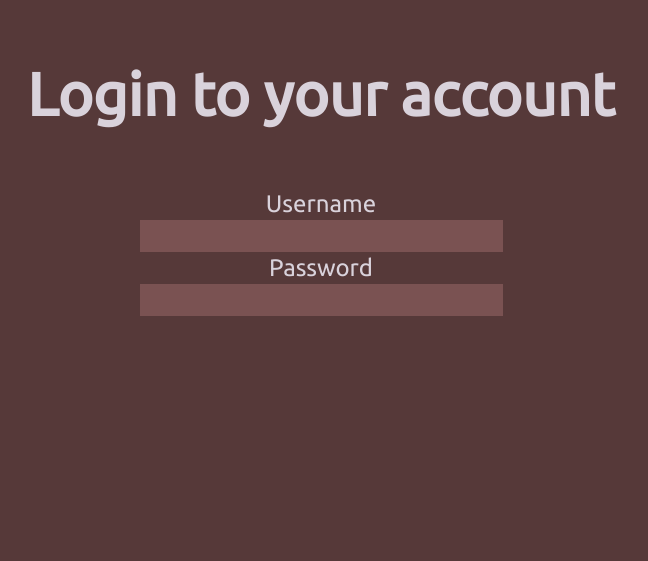
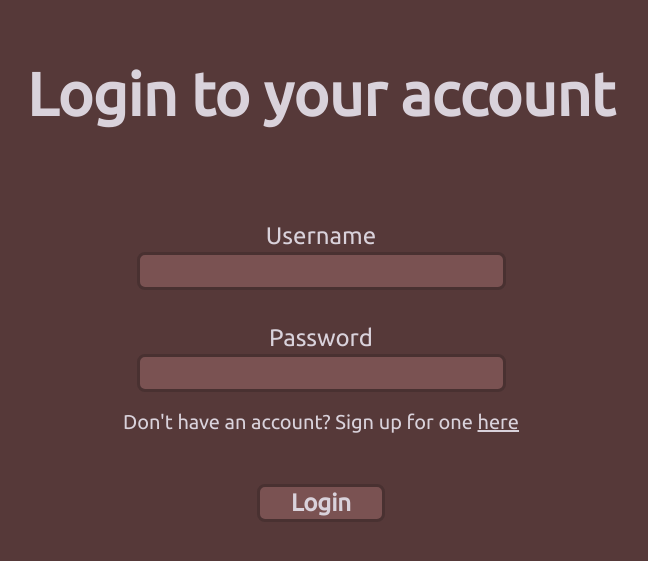
Before and after one commit to meldevelopsthings/clairvoyance, a PHP site: page /login.html in a window 1280 px wide. Shown: the top 561 px of the page, without its empty margins (319-967 px from the left). Run offline with PHP 8.4, Linux system fonts and the light colour scheme.

Commit message:
old version to revert to

```diff
--- a/src/login.html
+++ b/src/login.html
@@ -7,19 +7,27 @@
     <title>Login</title>
 </head>
 <body>
-    <div class="my-8 p-8">
+    <div class="my-8 py-8">
         <h1 class="text-text-500 text-6xl w-full lg:w-[65%] m-auto text-center font-default font-bold">Login to your account</h1>
     </div>
-    <div>
+    <div class="py-8">
         <form class="text-text-500 text-2xl text-center font-default">
             <label for="Username">Username</label><br>
-            <input class="bg-inner-500" type="text" id="username" name="username"><br>
+            <input class="bg-inner-500 border-solid border-3 rounded-lg border-border-500" type="text" id="username" name="username"><br>
         </form>
     </div>
     <div>
         <form class="text-text-500 text-2xl text-center font-default">
             <label for="Password">Password</label><br>
-            <input class="bg-inner-500" type="text" id="paddword" name="password"><br>
+            <input class="bg-inner-500 border-solid border-3 rounded-lg border-border-500" type="text" id="password" name="password"><br>
+        </form>
+    </div>
+    <div class="py-4">
+        <h4 class="text-text-500 text-xl text-center font-default">Don't have an account? Sign up for one <u>here</u></h4>
+    </div>
+    <div class="my-8 w-60 lg:w-[10%] m-auto text-center">
+        <form class="text-text-500 font-default text-2xl font-bold bg-inner-500 border-solid border-3 rounded-lg border-border-500" action="./index.html">
+            <input type="submit" value="Login">
         </form>
     </div>
 </body>
--- a/src/output.css
+++ b/src/output.css
@@ -559,11 +559,35 @@
   .table {
     display: table;
   }
+  .w-24 {
+    width: calc(var(--spacing) * 24);
+  }
+  .w-50 {
+    width: calc(var(--spacing) * 50);
+  }
+  .w-60 {
+    width: calc(var(--spacing) * 60);
+  }
+  .w-100 {
+    width: calc(var(--spacing) * 100);
+  }
+  .w-\[24\] {
+    width: 24;
+  }
   .w-fit {
     width: fit-content;
   }
   .w-full {
     width: 100%;
+  }
+  .w-md {
+    width: var(--container-md);
+  }
+  .w-min {
+    width: min-content;
+  }
+  .w-xs {
+    width: var(--container-xs);
   }
   .border-collapse {
     border-collapse: collapse;
@@ -580,9 +604,30 @@
   .overflow-hidden {
     overflow: hidden;
   }
+  .rounded-lg {
+    border-radius: var(--radius-lg);
+  }
+  .rounded-md {
+    border-radius: var(--radius-md);
+  }
   .border {
     border-style: var(--tw-border-style);
     border-width: 1px;
+  }
+  .border-3 {
+    border-style: var(--tw-border-style);
+    border-width: 3px;
+  }
+  .border-4 {
+    border-style: var(--tw-border-style);
+    border-width: 4px;
+  }
+  .border-solid {
+    --tw-border-style: solid;
+    border-style: solid;
+  }
+  .border-border-500 {
+    border-color: var(--color-border-500);
   }
   .bg-border-500 {
     background-color: var(--color-border-500);
@@ -593,47 +638,23 @@
   .p-0 {
     padding: calc(var(--spacing) * 0);
   }
+  .p-4 {
+    padding: calc(var(--spacing) * 4);
+  }
   .p-8 {
     padding: calc(var(--spacing) * 8);
-  }
-  .px-15 {
-    padding-inline: calc(var(--spacing) * 15);
   }
   .px-16 {
     padding-inline: calc(var(--spacing) * 16);
   }
-  .px-50 {
-    padding-inline: calc(var(--spacing) * 50);
+  .py-4 {
+    padding-block: calc(var(--spacing) * 4);
   }
-  .px-70 {
-    padding-inline: calc(var(--spacing) * 70);
-  }
-  .px-75 {
-    padding-inline: calc(var(--spacing) * 75);
-  }
-  .px-80 {
-    padding-inline: calc(var(--spacing) * 80);
-  }
-  .px-82 {
-    padding-inline: calc(var(--spacing) * 82);
-  }
-  .px-85 {
-    padding-inline: calc(var(--spacing) * 85);
-  }
-  .px-90 {
-    padding-inline: calc(var(--spacing) * 90);
-  }
-  .px-115 {
-    padding-inline: calc(var(--spacing) * 115);
-  }
-  .px-200 {
-    padding-inline: calc(var(--spacing) * 200);
+  .py-8 {
+    padding-block: calc(var(--spacing) * 8);
   }
   .py-14 {
     padding-block: calc(var(--spacing) * 14);
-  }
-  .py-50 {
-    padding-block: calc(var(--spacing) * 50);
   }
   .text-center {
     text-align: center;
@@ -649,16 +670,9 @@
     font-size: var(--text-6xl);
     line-height: var(--tw-leading, var(--text-6xl--line-height));
   }
-  .text-7xl {
-    font-size: var(--text-7xl);
-    line-height: var(--tw-leading, var(--text-7xl--line-height));
-  }
-  .text-9xl {
-    font-size: var(--text-9xl);
-    line-height: var(--tw-leading, var(--text-9xl--line-height));
-  }
-  .text-\[100px\] {
-    font-size: 100px;
+  .text-xl {
+    font-size: var(--text-xl);
+    line-height: var(--tw-leading, var(--text-xl--line-height));
   }
   .font-bold {
     --tw-font-weight: var(--font-weight-bold);
@@ -684,6 +698,51 @@
   .active\:bg-inner-500 {
     &:active {
       background-color: var(--color-inner-500);
+    }
+  }
+  .md\:w-\[10\%\] {
+    @media (width >= 48rem) {
+      width: 10%;
+    }
+  }
+  .md\:w-\[15\%\] {
+    @media (width >= 48rem) {
+      width: 15%;
+    }
+  }
+  .md\:w-\[20\%\] {
+    @media (width >= 48rem) {
+      width: 20%;
+    }
+  }
+  .md\:w-\[65\%\] {
+    @media (width >= 48rem) {
+      width: 65%;
+    }
+  }
+  .lg\:w-\[10\%\] {
+    @media (width >= 64rem) {
+      width: 10%;
+    }
+  }
+  .lg\:w-\[11\%\] {
+    @media (width >= 64rem) {
+      width: 11%;
+    }
+  }
+  .lg\:w-\[12\%\] {
+    @media (width >= 64rem) {
+      width: 12%;
+    }
+  }
+  .lg\:w-\[30\%\] {
+    @media (width >= 64rem) {
+      width: 30%;
+    }
+  }
+  .lg\:w-\[50\%\] {
+    @media (width >= 64rem) {
+      width: 50%;
     }
   }
   .lg\:w-\[65\%\] {
```
